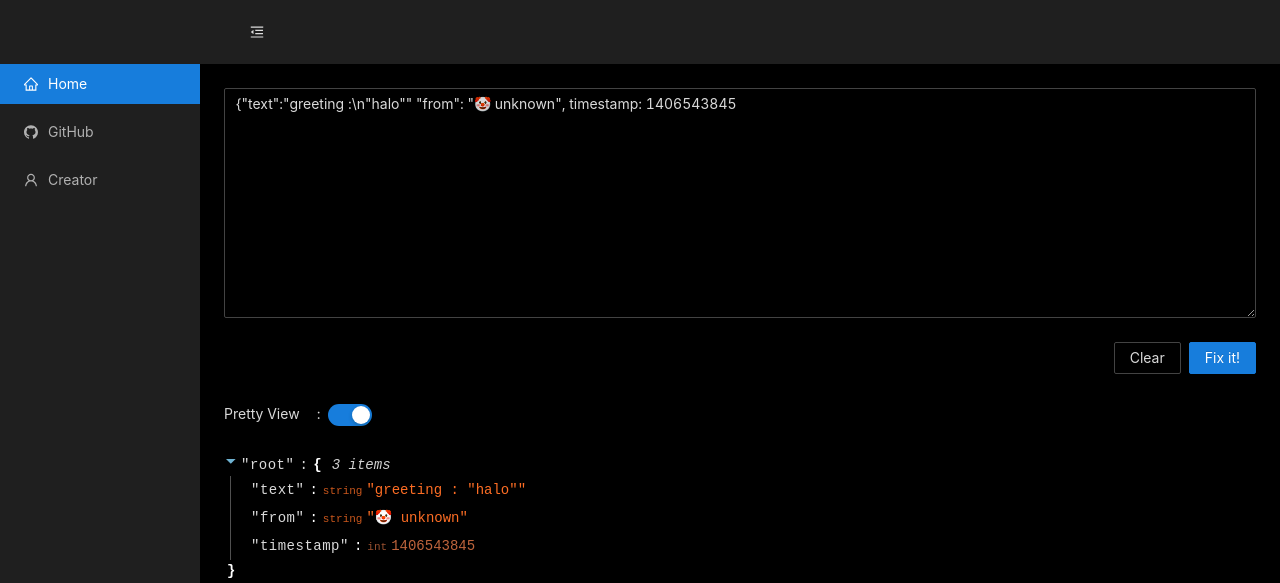
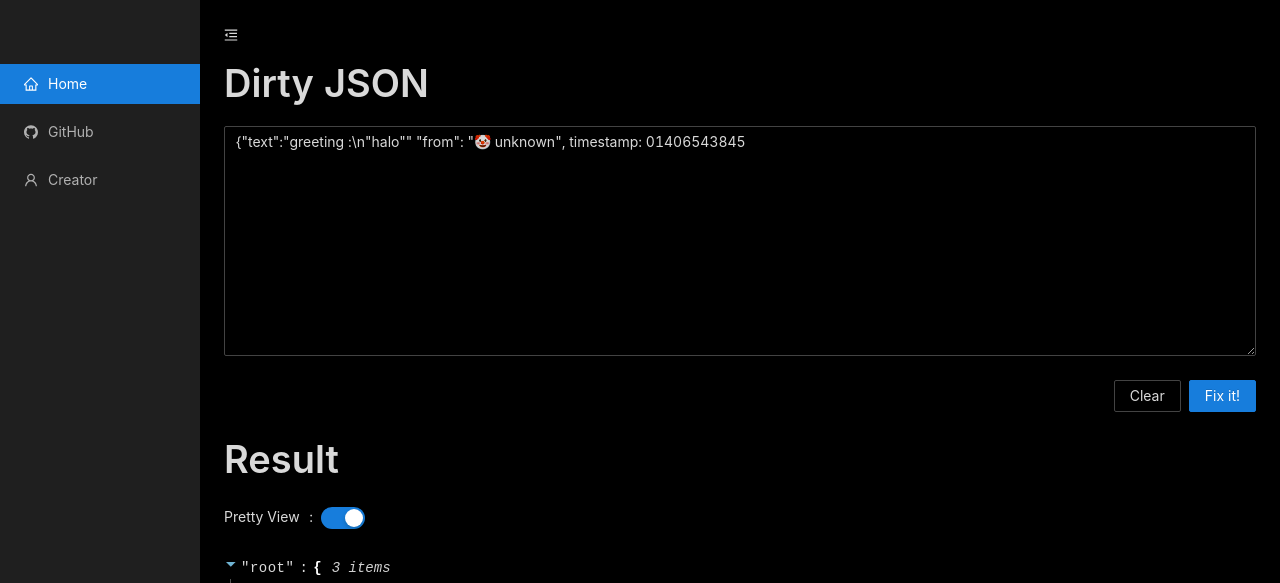
Before and after one commit to mgilangjanuar/repair-json, a React (Create React App) app: page / in a window 1280 px wide. Shown: the top 583 px of the page. Built offline with nearby package versions, Linux system fonts and the light colour scheme.

Commit message:
add label in form

```diff
--- a/src/App.tsx
+++ b/src/App.tsx
@@ -14,15 +14,18 @@ function App(): React.ReactElement {
       <Layout.Sider onCollapse={col => setCollapsed(col)} breakpoint="lg" collapsedWidth="0" trigger={null} collapsible collapsed={collapsed} style={{ minHeight: '100vh' }}>
         <Menu style={{ paddingTop: '60px' }} theme="dark" mode="inline" defaultSelectedKeys={['1']}>
           <Menu.Item key="1" icon={<HomeOutlined />}>Home</Menu.Item>
-          <Menu.Item key="2" icon={<GithubOutlined />}>GitHub</Menu.Item>
+          <Menu.Item key="2" icon={<GithubOutlined />}><a target="_blank" href="https://github.com/mgilangjanuar/repair-json">GitHub</a></Menu.Item>
           <Menu.Item key="3" icon={<UserOutlined />}>Creator</Menu.Item>
         </Menu>
       </Layout.Sider>
       <Layout>
-        <Layout.Header>
+        {/* <Layout.Header>
           <span onClick={() => setCollapsed(!collapsed)}>{ collapsed ? <MenuUnfoldOutlined /> : <MenuFoldOutlined /> }</span>
-        </Layout.Header>
+        </Layout.Header> */}
         <Layout.Content style={{ padding: 24 }}>
+          <p>
+            <span onClick={() => setCollapsed(!collapsed)}>{ collapsed ? <MenuUnfoldOutlined /> : <MenuFoldOutlined /> }</span>
+          </p>
           <Home />
         </Layout.Content>
         <Layout.Footer style={{ textAlign: 'center' }}>
--- a/src/pages/home.tsx
+++ b/src/pages/home.tsx
@@ -1,4 +1,4 @@
-import { Button, Form, notification, Space, Switch } from 'antd'
+import { Button, Form, notification, Space, Switch, Typography } from 'antd'
 import { useForm } from 'antd/lib/form/Form'
 import TextArea from 'antd/lib/input/TextArea'
 import djson from 'dirty-json'
@@ -9,7 +9,7 @@ import ReactJson from 'react-json-view'
 const Home: React.FC = () => {
   const example = {
     object: { text: 'greeting :\n"halo"', from: '🤡 unknown', timestamp: 1406543845 },
-    string: '{"text":"greeting :\\n"halo"" "from": "🤡 unknown", timestamp: 1406543845'
+    string: '{"text":"greeting :\\n"halo"" "from": "🤡 unknown", timestamp: 01406543845'
   }
   const [form] = useForm()
   const [object, setObject] = useState<any>(example.object)
@@ -49,6 +49,7 @@ const Home: React.FC = () => {
 
   return (
     <div>
+      <Typography.Title>Dirty JSON</Typography.Title>
       <Form form={form} layout="vertical" onFinish={onFixIt}>
         <Form.Item name="json" required rules={[{ required: true, message: 'This field cannot be blank' }]}>
           <TextArea rows={10} />
@@ -60,7 +61,8 @@ const Home: React.FC = () => {
           </Space>
         </Form.Item>
       </Form>
-      <Form.Item label="Pretty View &nbsp; &nbsp;">
+      <Typography.Title>Result</Typography.Title>
+      <Form.Item label="Pretty View &nbsp; ">
         <Switch onChange={checked => setPrettyView(checked)} checked={prettyView} />
       </Form.Item>
       <div>
```
